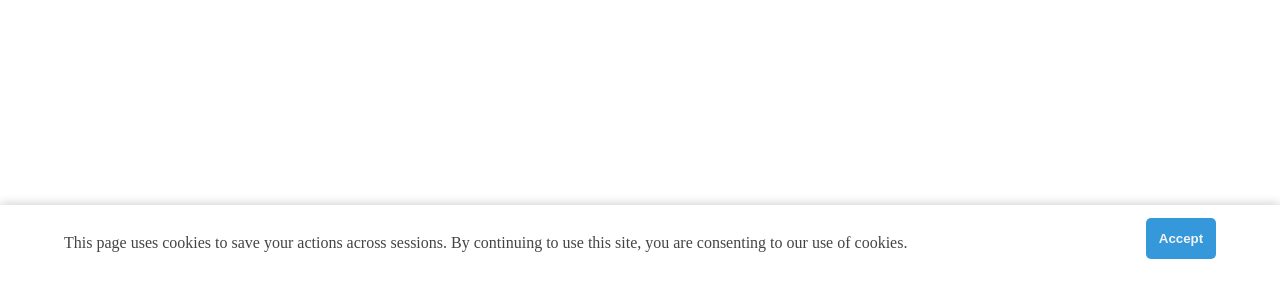
After one commit to KeckObservatory/Keck-ETC, a Python web app: template templates/cookie_message.html in a window 1280 px wide. The commit adds this page. Shown: the part 519-800 px from the top of the page. Run offline with Jinja, Linux system fonts and the light colour scheme; the template is opened without the code that fills it, so the values that code supplies are empty.

Commit message:
Added notification bar for use of cookies

```diff
--- /dev/null
+++ b/templates/cookie_message.html
@@ -0,0 +1,64 @@
+<!DOCTYPE html>
+<html>
+    <head>
+        <style>
+            div.cookie-message {
+                position: fixed;
+                margin: 0;
+                bottom: 0;
+                left: 0;
+                width: 100vw;
+                background-color: rgba(255,255,255,.9);
+                z-index: 1;
+                box-shadow: 0 -1px 10px rgba(0,0,0,.2);
+                display: flex;
+                justify-content: space-between;
+                align-content: center;
+                padding: 1vw 5vw;
+                box-sizing: border-box;
+                overflow: hidden;
+                transition: all 0.5s;
+                -webkit-transition: all 0.5s;
+                -moz-transition: all 0.5s;
+            }
+            div.cookie-message.closed {
+                height: 0;
+                padding-top: 0;
+                padding-bottom: 0;
+            }
+            div.cookie-message p {
+                color: #444;
+            }
+            div.cookie-message button {
+                position: relative;
+                color: #f3f3f3;
+                background-color: #3498db;
+                border: none;
+                border-radius: 5px;
+                height: fit-content;
+                padding: 1vw;
+                -webkit-transition: all 0.3s;
+                -moz-transition: all 0.3s;
+                transition: all 0.3s;
+            }
+            div.cookie-message button:hover {
+                background-color: #165a88;
+            }
+            div.cookie-message button:active {
+                background-color: #165a88;
+                top: 2px;
+            }
+        </style>
+        <script>
+            cookieButtonClicked = () => {
+                document.querySelector('div.cookie-message').classList.add('closed');
+            }
+        </script>
+    </head>
+    <body>
+        <div class='cookie-message'>
+        <p>This page uses cookies to save your actions across sessions. By continuing to use this site, you are consenting to our use of cookies.</p>
+        <button type='button' onclick='cookieButtonClicked();'><b>Accept</b></button>
+        </div>
+    </body>
+</html>
--- a/templates/index.html
+++ b/templates/index.html
@@ -75,6 +75,8 @@
             {{ embed(roots.instructions) }}
         </article>
     </section>
+    {% include 'cookie_message.html' %}
+
     {{ embed(roots.alert_container) }}
     {{ embed(roots.cookie_container) }}
     {{ embed(roots.page_loaded_container) }}
```
Also changed, not shown: Source.py (+21 -8 lines), main.py (+6 -5 lines).
